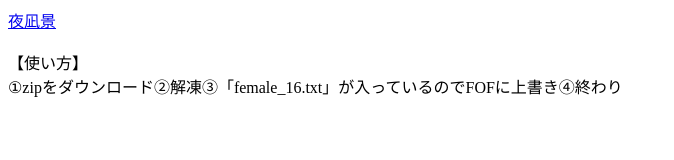
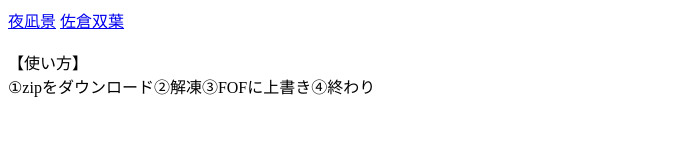
Before and after one commit to socer-rin/FOF.github.io, a plain HTML site: page index.html in a window 1280 px wide. Shown: the whole page, without its empty margins (0-674 px from the left). Drawn offline with Linux system fonts and the light colour scheme.

Commit message:
Update index.html

```diff
--- a/index.html
+++ b/index.html
@@ -5,9 +5,10 @@
 </head>
 <body>
   <a href="resource/yonagikei.zip">夜凪景</a>
+  <a href="resource/sakurahutaba.zip">佐倉双葉</a>
   <br/>
   <br/>
   <font>【使い方】</font><br/>
-  <font>①zipをダウンロード②解凍③「female_16.txt」が入っているのでFOFに上書き④終わり</font><br/>
+  <font>①zipをダウンロード②解凍③FOFに上書き④終わり</font><br/>
 </body>
 </html>
```
